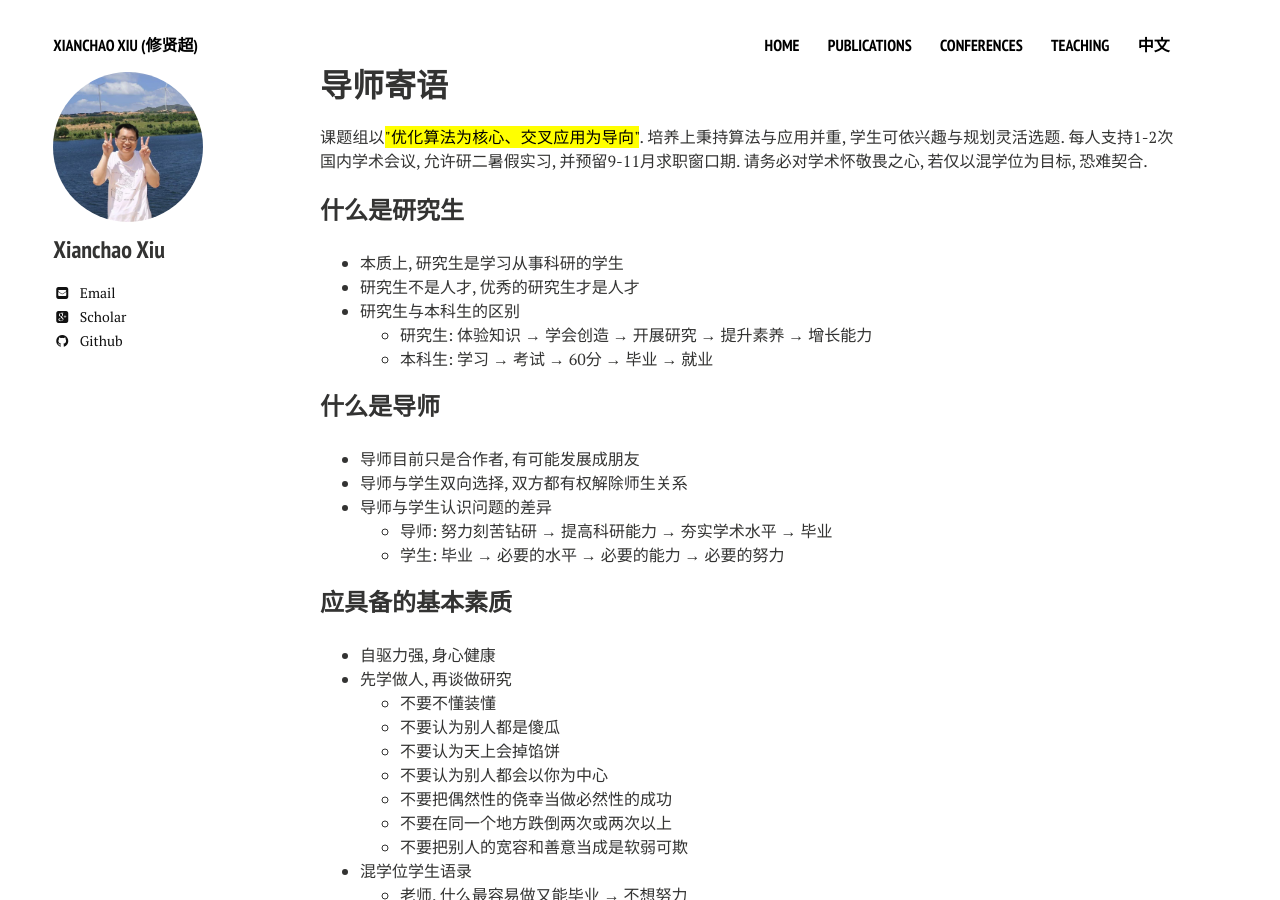
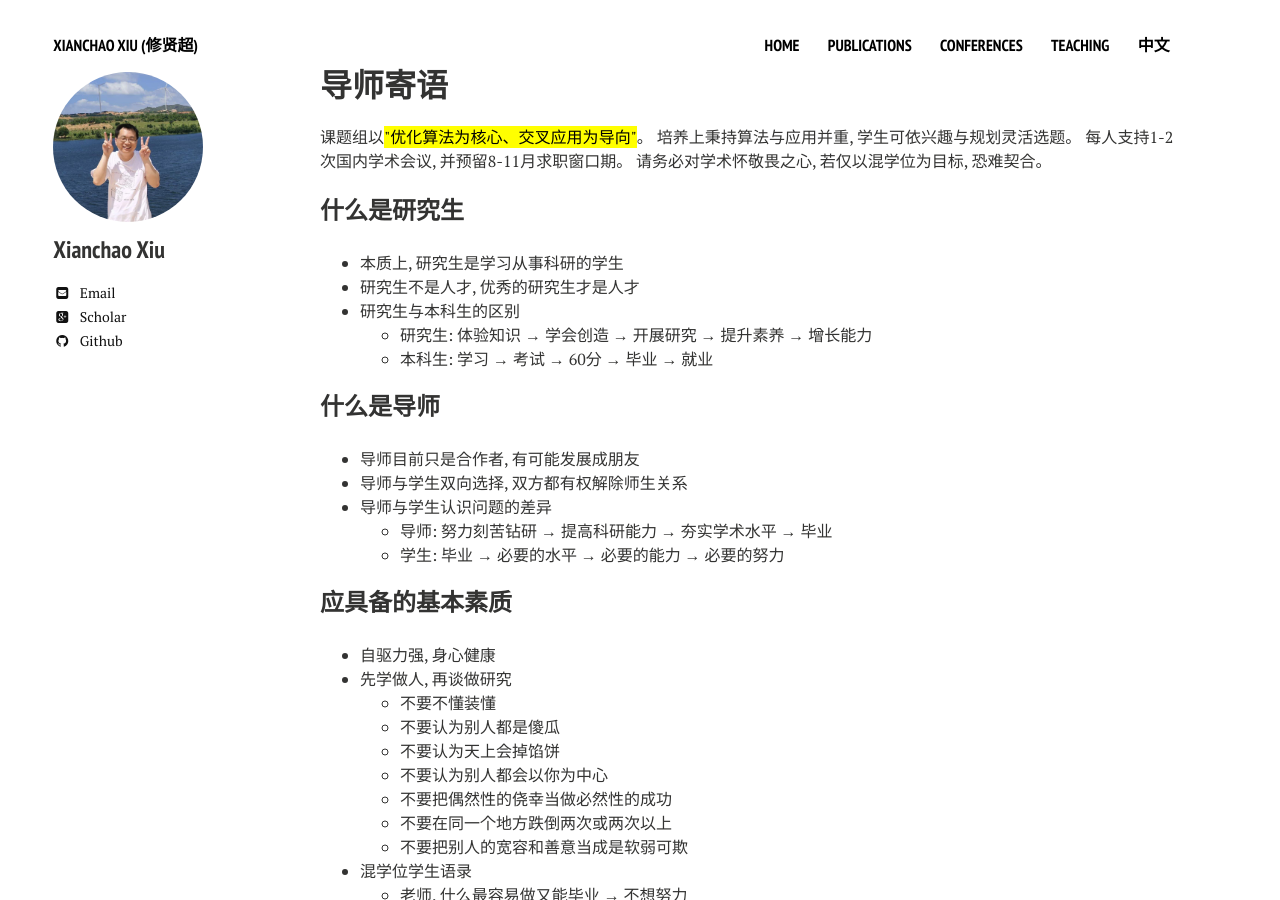
Before and after one commit to xianchaoxiu/xianchaoxiu.github.io, a Jekyll site: the page built from chinese/reading/index.md, in a window 1280 px wide and 900 px high. Built offline with Jekyll 4.4.1, drawn with Linux system fonts in a browser that asks for light colours; nearby versions of some CDN libraries.

Commit message:
Update index.md

```diff
--- a/chinese/reading/index.md
+++ b/chinese/reading/index.md
@@ -5,10 +5,10 @@ comments: false
 share: false
 ---
 
-课题组以<mark>"优化算法为核心、交叉应用为导向"</mark>.
-培养上秉持算法与应用并重, 学生可依兴趣与规划灵活选题.
-每人支持1-2次国内学术会议, 允许研二暑假实习, 并预留9-11月求职窗口期.
-请务必对学术怀敬畏之心, 若仅以混学位为目标, 恐难契合.
+课题组以<mark>"优化算法为核心、交叉应用为导向"</mark>。
+培养上秉持算法与应用并重, 学生可依兴趣与规划灵活选题。
+每人支持1-2次国内学术会议, 并预留8-11月求职窗口期。
+请务必对学术怀敬畏之心, 若仅以混学位为目标, 恐难契合。
 
 
 ### 什么是研究生
```
